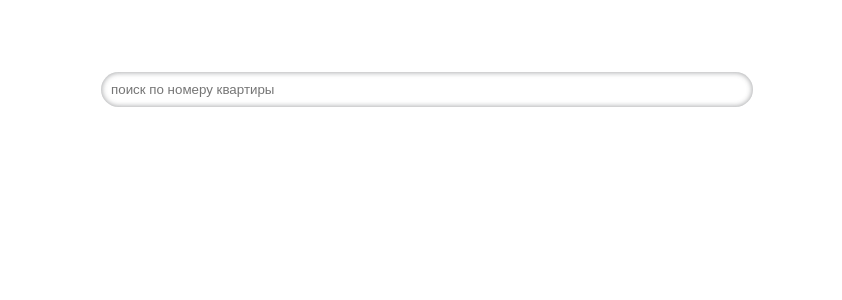
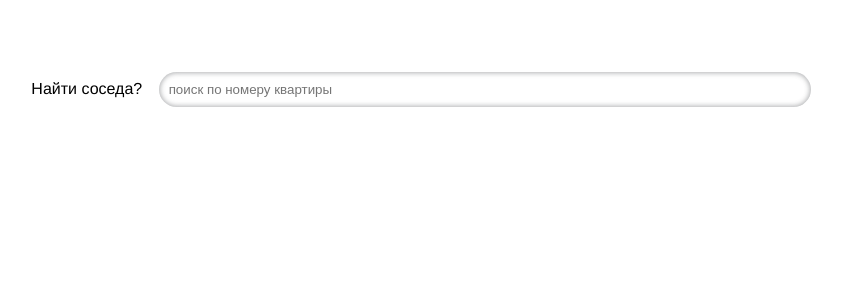
Before and after one commit to lifeFedorovAlexey/neighbors, a Vue app: page / in a window 1280 px wide. Shown: the top 300 px of the page, without its empty margins (213-1055 px from the left). Built offline with nearby package versions, Linux system fonts and the light colour scheme.

Commit message:
lighthouse

```diff
--- a/src/App.vue
+++ b/src/App.vue
@@ -1,7 +1,10 @@
 <template>
   <div id="app">
   <div >
+    <label>
+      Найти соседа?
     <input type="number" placeholder="поиск по номеру квартиры" v-model="houseId" class="search">
+    </label>
   </div>
     <!-- <list :data="people" :id="houseId"/> -->
     <!-- <myform />  -->
```
